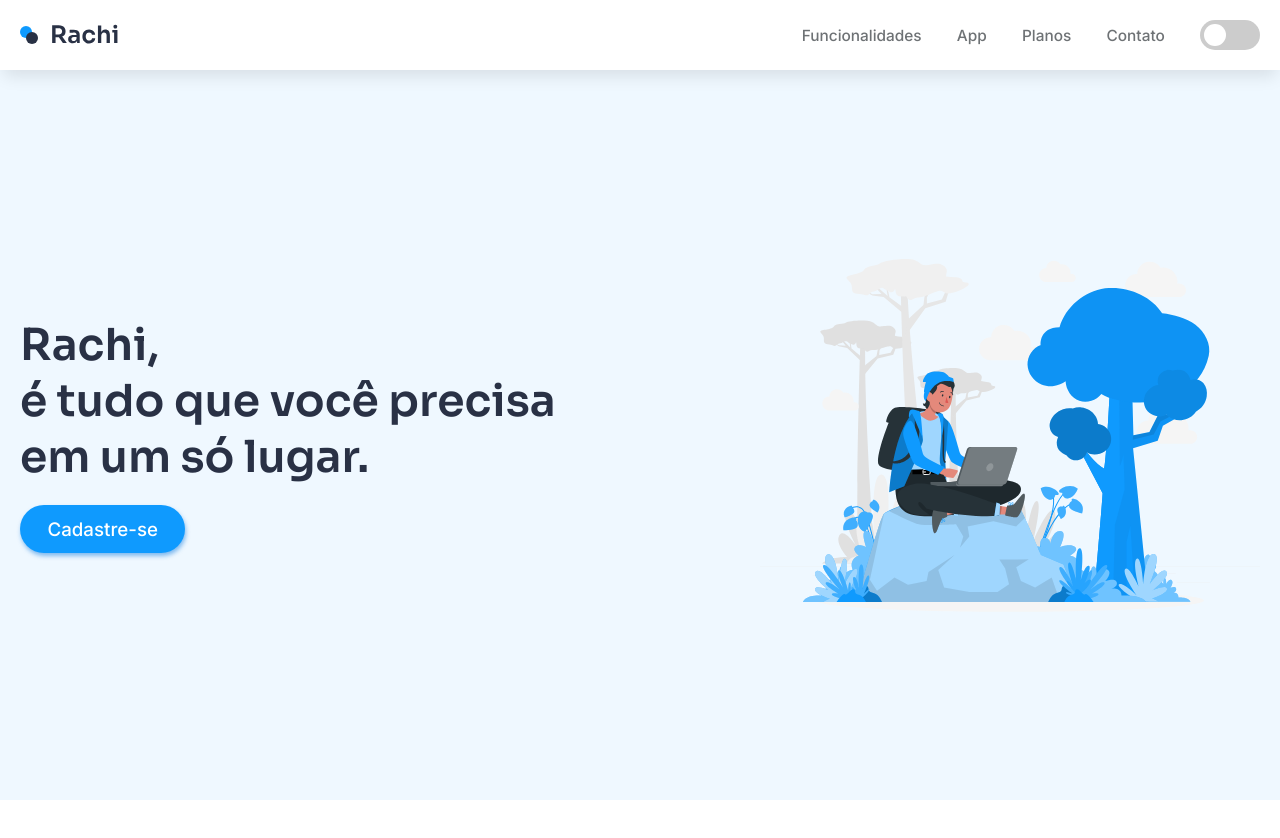
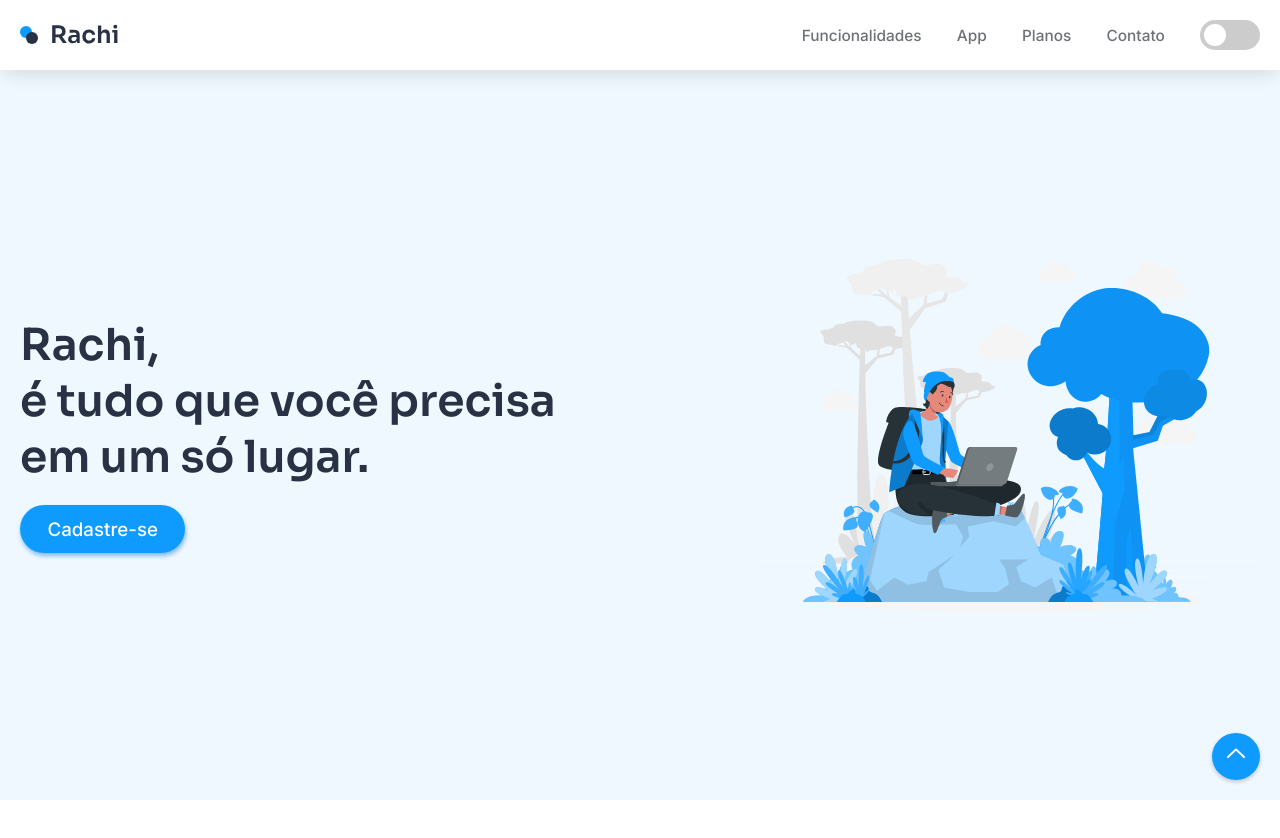
Before and after one commit to Brunno-costa27/rachi, a React (Vite) app: page / in a window 1280 px wide. Shown: the top 838 px of the page. Built offline with nearby package versions, Linux system fonts and the light colour scheme.

Commit message:
inserting functionality

```diff
--- a/package.json
+++ b/package.json
@@ -12,6 +12,7 @@
   "dependencies": {
     "react": "^18.2.0",
     "react-dom": "^18.2.0",
+    "react-icons": "^4.11.0",
     "react-spinners": "^0.13.8"
   },
   "devDependencies": {
--- a/src/App.jsx
+++ b/src/App.jsx
@@ -8,6 +8,7 @@ import { Aplication } from './components/Aplication/Aplication';
 import { Plans } from './components/Plans/Plans';
 import { Contato } from './components/Contato/Contato';
 import BarLoader from "react-spinners/BarLoader";
+import {RxChevronUp} from 'react-icons/rx'
 
 export function App() {
 
@@ -18,6 +19,13 @@ export function App() {
     // Atualize o estado do componente App com o valor do Header
     setAppState(newValue);
   }
+
+  const scrollToTop = () => {
+    window.scrollTo({
+      top: 0,
+      behavior: 'smooth', // Isso permite a rolagem suave
+    });
+  };
 
   useEffect(() => {
     const timer = setTimeout(() => {
@@ -74,6 +82,10 @@ export function App() {
                 <span>Desenvolvido por </span>
                 <a href="#">Brunno Costa</a>
             </footer>
+
+            <button onClick={scrollToTop} className={style.scrollToTopButton}>
+                <RxChevronUp size={30}/>
+            </button>
           </main>
         </>
       )}
--- a/src/App.module.css
+++ b/src/App.module.css
@@ -103,6 +103,23 @@
     color: #fff;
   }
 
+  .scrollToTopButton {
+    position: fixed;
+    bottom: 20px;
+    right: 20px;
+    background-color: #0f9AFE;
+    color: #fff;
+    border: none;
+    border-radius: 100%;
+    padding: 7px 9px;
+    cursor: pointer;
+    box-shadow: 0 2px 4px rgba(0, 0, 0, 0.2);
+  }
+
+  .scrollToTopButton:hover {
+    background-color: #0056b3;
+  }
+
 
 @media (max-width: 768px) {
 
--- a/src/components/Aplication/Aplication.jsx
+++ b/src/components/Aplication/Aplication.jsx
@@ -37,7 +37,7 @@ export function Aplication({ isDarkTheme }) {
 
 
     return (
-        <section className={style.section +  ` ${isDarkTheme ? style.dark : style.light}`}>
+        <section id="App" className={style.section +  ` ${isDarkTheme ? style.dark : style.light}`}>
 
             <div ref={elementoRefContainer} className={` ${isVisible ? style.container : style.fade}`}>
 
--- a/src/components/Contato/Contato.jsx
+++ b/src/components/Contato/Contato.jsx
@@ -35,7 +35,7 @@ export function Contato({text}) {
     }, []);
 
     return (
-       <section className={style.section}>
+       <section id='Contato' className={style.section}>
          <div ref={elementoRefContainer} className={` ${isVisible ? style.container : style.fade}`}>
             <header>
                 <h2>Contato</h2>
--- a/src/components/Funcionality/Functionality.jsx
+++ b/src/components/Funcionality/Functionality.jsx
@@ -33,7 +33,7 @@ export function Funcionality({ isDarkTheme }) {
     }, []);
 
     return (
-        <section className={style.section + ` ${isDarkTheme ? style.dark : style.light}`}>
+        <section id='Funcionalidades' className={style.section + ` ${isDarkTheme ? style.dark : style.light}`}>
             <h2 className={` ${isVisible ? style.title : style.fade}`}>Como funciona</h2>
             <div ref={elementoRefContainer } className={` ${isVisible ? style.container : style.fade}`}>
                 <div>
--- a/src/components/Header/Header.jsx
+++ b/src/components/Header/Header.jsx
@@ -45,16 +45,16 @@ export function Header({ onChange , onChangeToggle, outro}) {
            <div className={style.menu}>
                    <ul className={isDarkTheme ? style.dark : style.light}>
                       <li>
-                        <a href="Funcionalidades">Funcionalidades</a>
+                        <a href="#Funcionalidades">Funcionalidades</a>
                       </li>
                       <li>
-                        <a href="App">App</a>
+                        <a href="#App">App</a>
                       </li>
                       <li>
-                      <a href="Planos">Planos</a>
+                      <a href="#Planos">Planos</a>
                       </li>
                       <li>
-                        <a href="Contato">Contato</a>
+                        <a href="#Contato">Contato</a>
                       </li>
                       <div className={isDarkTheme ? style.dark : style.light}>
                         <label className={style.themeToggle}>
@@ -85,16 +85,16 @@ export function Header({ onChange , onChangeToggle, outro}) {
 
             <ul>
               <li>
-                <a href="Funcionalidades">Funcionalidades</a>
+                <a href="#Funcionalidades">Funcionalidades</a>
               </li>
               <li>
-                <a href="App">App</a>
+                <a href="#App">App</a>
               </li>
               <li>
-              <a href="Planos">Planos</a>
+              <a href="#Planos">Planos</a>
               </li>
               <li>
-                <a href="Contato">Contato</a>
+                <a href="#Contato">Contato</a>
               </li>
 
               <div className={isDarkTheme ? style.dark : style.light}>
--- a/src/components/Plans/Plans.jsx
+++ b/src/components/Plans/Plans.jsx
@@ -36,7 +36,7 @@ export function Plans({isDarkTheme}) {
 
 
     return (
-        <section className={style.section +  ` ${isDarkTheme ? style.dark : style.light}`}>
+        <section id='Planos' className={style.section +  ` ${isDarkTheme ? style.dark : style.light}`}>
             <div ref={elementoRefContainer} className={` ${isVisible ? style.container : style.fade}`}>
                 <header className={style.header}>
                     <h2>Nossos planos</h2>
```
